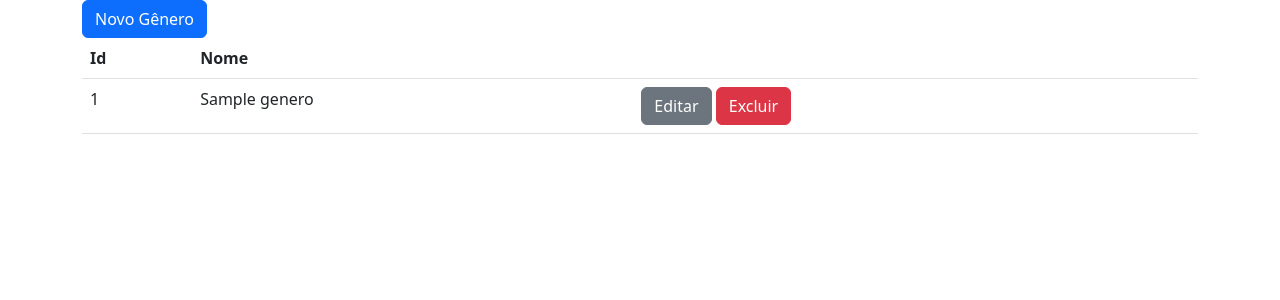
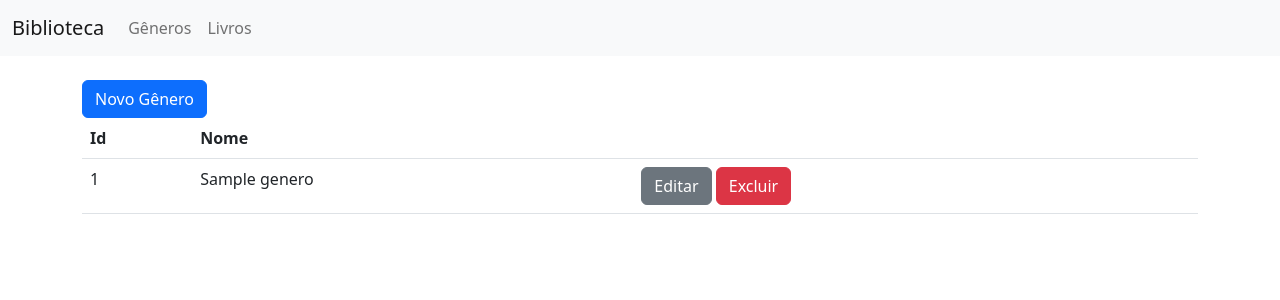
Before and after one commit to BibiiXD/exemplo-pdo-mysql, a PHP site: page /index.php in a window 1280 px wide. Shown: the top 300 px of the page. Run offline with PHP 8.4, Linux system fonts and the light colour scheme; tables that the repository leaves empty hold one stand-in row (values such as "Sample post").

Commit message:
Barra de Navegação

```diff
--- a/includes/header.php
+++ b/includes/header.php
@@ -8,4 +8,23 @@ rel="stylesheet" integrity="sha384-Zenh87qX5JnK2Jl0vWa8Ck2rdkQ2Bzep5IDxbcnCeuOxj
 crossorigin="anonymous">
 </head>
 <body>
+    <nav class="navbar navbar-expand-lg navbar-light bg-light">
+        <div class="container-fluid">
+            <a class="navbar-brand" href="#">Biblioteca</a>
+            <button class="navbar-toggler" type="button" data-bs-toggle="collapse" data-bs-target="#navbarSupportedContent"
+            aria-controls="navbarSupportedContent" aria-expanded="false" aria-label="Toggle navigation">
+        <span class="navbar-toggler-icon"></span>
+        </button>
+        <div class="collapse navbar-collapse" id="navbarSupportedContent">
+            <ul class="navbar-nav me-auto mb-2 mb-lg-0">
+                <li class="nav-item">
+                    <a class="nav-link" aria-current="page" href="/index.php">Gêneros</a>
+                </li>
+                <li class="nav-item">
+                <a class="nav-link" aria-current="page" href="/list_livros.php">Livros</a>
+                </li>
+            </ul>
+</div>
+    </nav>
+    <br />
     <main class="container">
```
